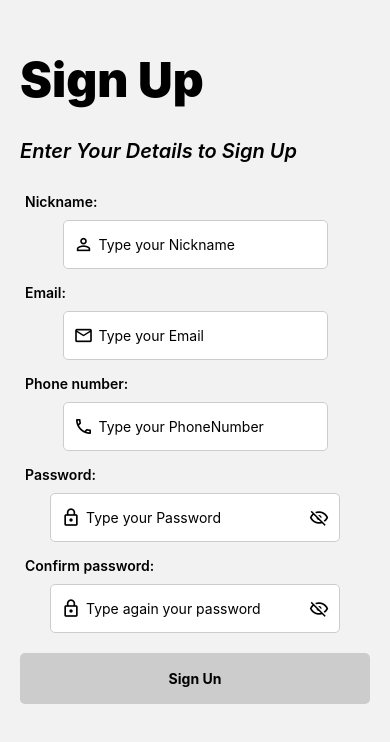
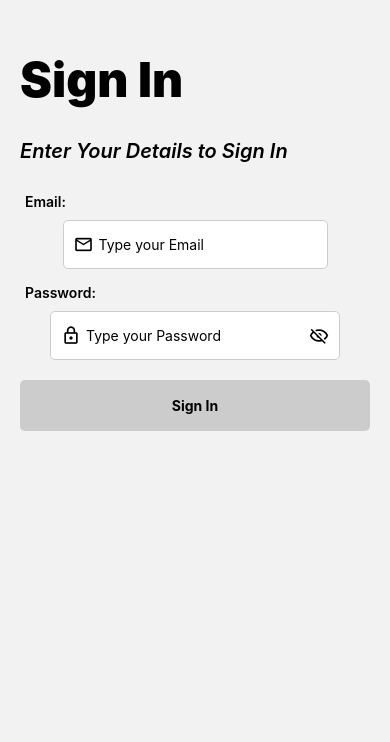
Before and after one commit to 5Mountains/register-form, a React Native app: screen / in a window 390 px wide. Shown: the top 742 px of the page. Built offline with nearby package versions, Linux system fonts and the light colour scheme.

Commit message:
add some UI verification logic and styles

```diff
--- a/src/navigation/AuthStack.tsx
+++ b/src/navigation/AuthStack.tsx
@@ -10,8 +10,8 @@ const Stack = createNativeStackNavigator<AuthStackNavigatorParamList>();
 export const AuthStack = (): JSX.Element => {
   return (
     <Stack.Navigator screenOptions={{headerShown: false}}>
+      <Stack.Screen name="SignIn" component={SignInScreen} />
       <Stack.Screen name="SignUp" component={SignUpScreen} />
-      <Stack.Screen name="SignIn" component={SignInScreen} />
     </Stack.Navigator>
   );
 };
--- a/src/screens/SignInScreen/SignInScreen.tsx
+++ b/src/screens/SignInScreen/SignInScreen.tsx
@@ -1,11 +1,11 @@
-import React, {useEffect, useState} from 'react';
+import React, {useCallback, useEffect, useState} from 'react';
 import {useForm} from 'react-hook-form';
 import {View, Text, ScrollView} from 'react-native';
 import {CustomButton} from '../../components/CustomButton';
 import {FormInput} from '../../components/FormInput';
 
 import {styles} from './styles';
-import {SignInData} from './types';
+import {SignInData, ValuePassedProps, ValueType} from './types';
 
 import {yupResolver} from '@hookform/resolvers/yup';
 import {SignInSchema} from './validation';
@@ -39,37 +39,42 @@ export const SignInScreen = () => {
 
   const {email, password} = watch();
 
-  useEffect(() => {
-    if (password.length > 0 && !passwordError) {
-      passed.password !== true &&
+  const setValuePassed = useCallback(
+    ({isPassed, passedValue, passedError, valueType}: ValuePassedProps) => {
+      if (passedValue.length > 0 && !passedError) {
+        isPassed !== true &&
           setPassed(prevState => ({
             ...prevState,
-          password: true,
+            [valueType]: true,
           }));
       } else {
-      passed.password !== false &&
+        isPassed !== false &&
           setPassed(prevState => ({
             ...prevState,
-          password: false,
+            [valueType]: false,
           }));
       }
-  }, [passed.password, password, passwordError]);
+    },
+    [],
+  );
 
   useEffect(() => {
-    if (email.length > 0 && !emailError) {
-      passed.email !== true &&
-        setPassed(prevState => ({
-          ...prevState,
-          email: true,
-        }));
-    } else {
-      passed.email !== false &&
-        setPassed(prevState => ({
-          ...prevState,
-          email: false,
-        }));
-    }
-  }, [email, emailError, passed.email]);
+    setValuePassed({
+      isPassed: passed.password,
+      passedValue: password,
+      passedError: passwordError,
+      valueType: ValueType.password,
+    });
+  }, [passed.password, password, passwordError, setValuePassed]);
+
+  useEffect(() => {
+    setValuePassed({
+      isPassed: passed.email,
+      passedValue: email,
+      passedError: emailError,
+      valueType: ValueType.email,
+    });
+  }, [email, emailError, passed.email, setValuePassed]);
 
   const disabled = Object.entries(errors).length > 0 || !isValid;
 
--- a/src/screens/SignInScreen/types.ts
+++ b/src/screens/SignInScreen/types.ts
@@ -2,3 +2,15 @@ export type SignInData = {
   email: string;
   password: string;
 };
+
+export enum ValueType {
+  'password',
+  'email',
+}
+
+export type ValuePassedProps = {
+  isPassed: boolean;
+  passedValue: string;
+  passedError: string | undefined;
+  valueType: ValueType;
+};
--- a/src/screens/SignUpScreen/SignUpScreen.tsx
+++ b/src/screens/SignUpScreen/SignUpScreen.tsx
@@ -1,17 +1,18 @@
+import React, {useCallback, useEffect, useState} from 'react';
+import {View, Text, ScrollView} from 'react-native';
+
+import {useForm} from 'react-hook-form';
 import {yupResolver} from '@hookform/resolvers/yup';
-import React, {useState} from 'react';
-import {useForm} from 'react-hook-form';
-import {View, Text, ScrollView} from 'react-native';
+
 import {CustomButton} from '../../components/CustomButton';
 import {FormInput} from '../../components/FormInput';
 
 import {styles} from './styles';
-import {SignUpData} from './types';
+import {SignUpData, ValuePassedProps, ValueType} from './types';
 import {SignUpSchema} from './validations';
 
 export const SignUpScreen = () => {
   const [loading, setLoading] = useState(false);
-  // eslint-disable-next-line @typescript-eslint/no-unused-vars
   const [passed, setPassed] = useState({
     email: false,
     nickname: false,
@@ -48,7 +49,6 @@ export const SignUpScreen = () => {
 
   const disabled = Object.entries(errors).length > 0 || !isValid;
 
-  // eslint-disable-next-line @typescript-eslint/no-unused-vars
   const {nickname, email, phoneNumber, password, confirmPassword} = watch();
 
   const onSignUpPressed = async (data: SignUpData) => {
@@ -67,6 +67,75 @@ export const SignUpScreen = () => {
       reset();
     }
   };
+
+  const setValuePassed = useCallback(
+    ({isPassed, passedValue, passedError, valueType}: ValuePassedProps) => {
+      if (passedValue.length > 0 && !passedError) {
+        isPassed !== true &&
+          setPassed(prevState => ({
+            ...prevState,
+            [valueType]: true,
+          }));
+      } else {
+        isPassed !== false &&
+          setPassed(prevState => ({
+            ...prevState,
+            [valueType]: false,
+          }));
+      }
+    },
+    [],
+  );
+
+  useEffect(() => {
+    setValuePassed({
+      isPassed: passed.nickname,
+      passedValue: nickname,
+      passedError: nicknameError,
+      valueType: ValueType.nickname,
+    });
+  }, [nickname, nicknameError, passed.nickname, setValuePassed]);
+
+  useEffect(() => {
+    setValuePassed({
+      isPassed: passed.email,
+      passedValue: email,
+      passedError: emailError,
+      valueType: ValueType.email,
+    });
+  }, [email, emailError, passed.email, setValuePassed]);
+
+  useEffect(() => {
+    setValuePassed({
+      isPassed: passed.phoneNumber,
+      passedValue: phoneNumber,
+      passedError: phoneNumberError,
+      valueType: ValueType.phoneNumber,
+    });
+  }, [phoneNumber, phoneNumberError, passed.phoneNumber, setValuePassed]);
+
+  useEffect(() => {
+    setValuePassed({
+      isPassed: passed.password,
+      passedValue: password,
+      passedError: passwordError,
+      valueType: ValueType.password,
+    });
+  }, [passed.password, password, passwordError, setValuePassed]);
+
+  useEffect(() => {
+    setValuePassed({
+      isPassed: passed.confirmPassword,
+      passedValue: confirmPassword,
+      passedError: confirmPasswordError,
+      valueType: ValueType.confirmPassword,
+    });
+  }, [
+    passed.confirmPassword,
+    confirmPassword,
+    confirmPasswordError,
+    setValuePassed,
+  ]);
 
   return (
     <ScrollView showsVerticalScrollIndicator={false}>
--- a/src/screens/SignUpScreen/types.ts
+++ b/src/screens/SignUpScreen/types.ts
@@ -5,3 +5,18 @@ export type SignUpData = {
   password: string;
   confirmPassword: string;
 };
+
+export enum ValueType {
+  'nickname',
+  'email',
+  'phoneNumber',
+  'password',
+  'confirmPassword',
+}
+
+export type ValuePassedProps = {
+  isPassed: boolean;
+  passedValue: string;
+  passedError: string | undefined;
+  valueType: ValueType;
+};
```
Lines whose indentation alone changed are shown as unchanged.
